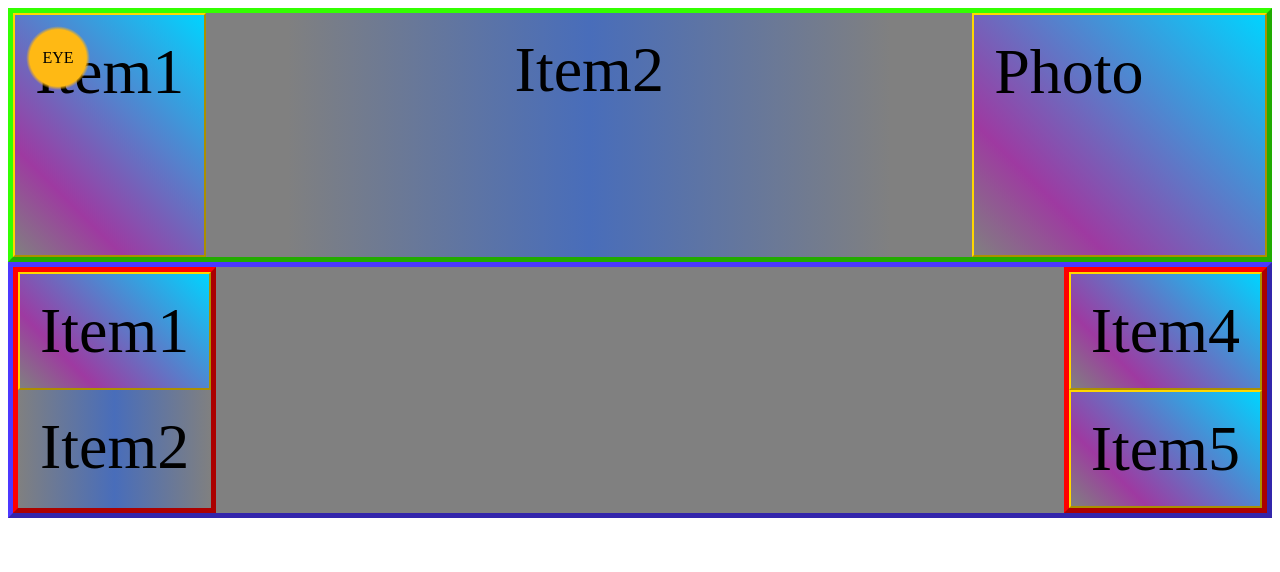
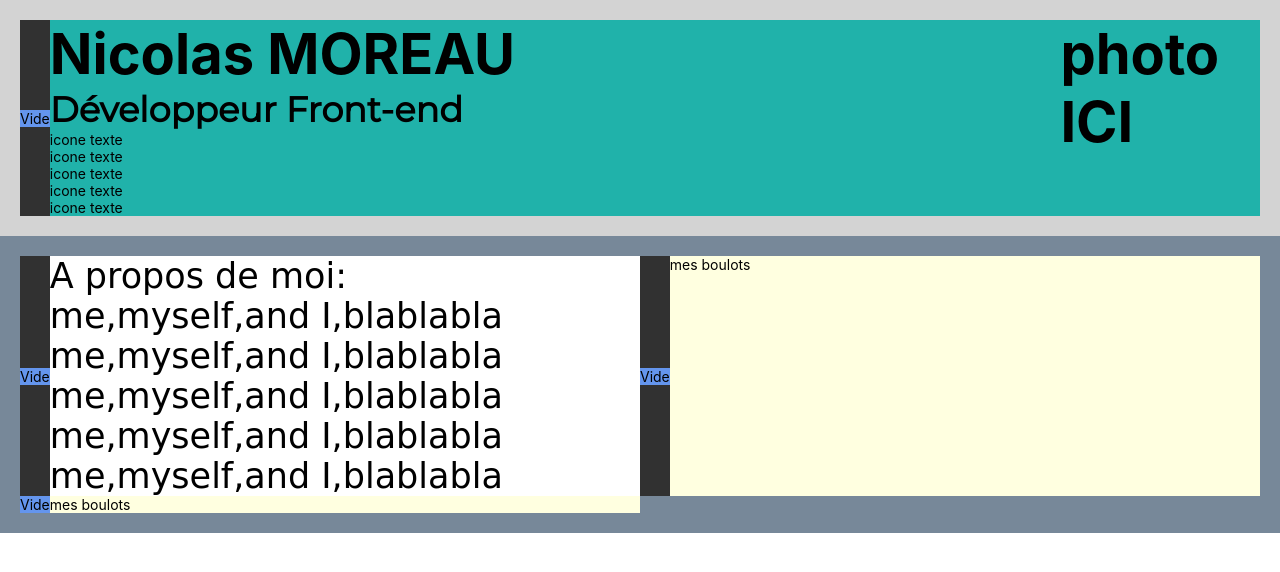
Before and after one commit to Nicolas2Moreau/projetCV, a plain HTML site: page index.html in a window 1280 px wide. Drawn offline with Linux system fonts and the light colour scheme; a web font is replaced by a local one.

Commit message:
New frame template

```diff
--- /dev/null
+++ b/SAVE/style.css
@@ -0,0 +1,78 @@
+.btn-wrapper{
+    display: flex;
+}
+
+.flex-container {
+    /* flex-wrap: wrap; */
+    flex-direction: column;
+    background-color: grey;
+    display: flex;
+    /* padding: 10px; */
+    border: 5px outset rgb(255, 0, 0);
+    justify-content: space-between;
+    /* border-color: black; */
+}
+.flex-header {
+    background-color: grey;
+    display: flex;
+    /* padding: 10px; */
+    border: 5px outset rgb(51, 255, 0);
+    justify-content: space-between;
+    /* border-color: black; */
+}
+.flex-main {
+    flex-wrap: wrap;
+    background-color: grey;
+    display: flex;
+    /* padding: 10px; */
+    border: 5px outset rgb(76, 56, 255);
+    justify-content: space-between;
+    /* border-color: black; */
+}
+.btn-txt{
+    margin: auto;
+}
+.btn-test{
+    position: absolute;
+
+    height: 100px;
+    width: 100px;
+    background: rgb(255,185,20);
+    background: radial-gradient(circle, rgba(255,185,20,1) 40%, rgba(0,212,255,0) 45%);
+    /* margin: auto; */
+}
+.btn-test:hover{
+    background: crimson;
+}
+
+.flex-item-global {
+    font-size: 4rem;
+
+    padding: 20px;
+    background: rgb(255, 255, 255);
+    background: linear-gradient(45deg, rgba(255, 255, 255, 0) 0%, rgba(177, 13, 182, 0.6113795860140931) 25%, rgba(0, 212, 255, 1) 100%);
+    border: 2px outset gold;
+}
+
+.flex-item1 {
+    text-align: center;
+    /* width: 50%; */
+    /* flex-basis: 45%; */
+}
+
+.flex-item2 {
+    text-align: center;
+    background: rgb(0, 0, 0);
+    background: linear-gradient(90deg, rgba(0, 0, 0, 0) 0%, rgba(37, 97, 223, 0.6113795860140931) 50%, rgba(0, 0, 0, 0) 100%);
+    /* width: 45%; */
+    border: 0px;
+    flex-basis: 45%;
+}
+
+.flex-item3 {
+    height: 200px;
+    flex-basis: 20%;
+}
+
+/* .flex-item4{} */
+/* .flex-item5{} */
--- a/index.html
+++ b/index.html
@@ -6,51 +6,66 @@
     <meta http-equiv="X-UA-Compatible" content="IE=edge">
     <meta name="viewport" content="width=device-width, initial-scale=1.0">
     <link rel="stylesheet" href="style.css">
-    <title>Ceci est un onglet</title>
+    <!-- external links START -->
+    <link rel="preconnect" href="https://fonts.googleapis.com">
+    <link rel="preconnect" href="https://fonts.gstatic.com" crossorigin>
+    <link href="https://fonts.googleapis.com/css2?family=Montserrat&display=swap" rel="stylesheet">
+    <link href="https://fonts.googleapis.com/css2?family=MonteCarlo&family=Montserrat&display=swap" rel="stylesheet">
+    <!-- external links END  -->
+    <title>Mon CV</title>
 </head>
 
 <body>
-    <div class="btn-test btn-wrapper">
-        <div class="btn-txt">EYE</div>
+    <div class="flex-container header">
+        <div class="header-item decor">
+            <div class="empty">
+                <p>Vide</p>
+            </div>
+        </div>
+        <div class="header-item flex-container flex-column">
+            <H1>Nicolas MOREAU</H1>
+            <h2>Développeur Front-end</h2>
+            <div class="contact">
+                <p>icone texte</p>
+                <p>icone texte</p>
+                <p>icone texte</p>
+                <p>icone texte</p>
+                <p>icone texte</p>
+            </div>
+        </div>
+        <div class="header-item">
+            <H1>photo ICI</H1>
+        </div>
+    </div>
+    <div class="flex-container main">
+        <aside class="profil">
+            <div class="header-item decor">
+                <div class="empty">
+                    <p>Vide</p>
+                </div>
+            </div>
+            <p id="cursive"><span>A propos de moi: <br></span>me,myself,and I,blablabla me,myself,and I,blablabla
+                me,myself,and I,blablabla me,myself,and I,blablabla me,myself,and I,blablabla </p>
+        </aside>
+        <div class="xp">
+            <div class="header-item decor">
+                <div class="empty">
+                    <p>Vide</p>
+                </div>
+            </div>
+            mes boulots
+        </div>
+        <div class="xp">
+            <div class="header-item decor">
+                <div class="empty">
+                    <p>Vide</p>
+                </div>
+            </div>
+            mes boulots
+
+        </div>
 
     </div>
-
-    <div class="flex-header">
-        <div class="flex-item1 flex-item-global">
-            Item1
-        </div>
-        <div class="flex-item2 flex-item-global">
-            Item2
-        </div>
-        <div class="flex-item3 flex-item-global">
-            Photo
-        </div>
-        <!-- <div class="flex-item4 flex-item-global">
-                Item4
-            </div>
-            <div class="flex-item5 flex-item-global">
-                Item5
-            </div> -->
-    </div>
-    <div class="flex-main">
-        <aside class="flex-container">
-            <div class="flex-item1 flex-item-global">
-                Item1
-            </div>
-            <div class="flex-item2 flex-item-global">
-                Item2
-            </div>
-        </aside>
-        <aside class="flex-container">
-            <div class="flex-item4 flex-item-global">
-                Item4
-            </div>
-            <div class="flex-item5 flex-item-global">
-                Item5
-            </div>
-        </aside>
-    </div>
-
 
 </body>
 
--- a/style.css
+++ b/style.css
@@ -1,78 +1,95 @@
-.btn-wrapper{
-    display: flex;
+/* BASE RULES start  */
+* {
+    margin: 0px;
 }
 
+html {
+    font-size: 14px;
+    margin: 0px;
+    background: white;
+    font-family: -apple-system, BlinkMacSystemFont, 'Segoe UI', Roboto, Oxygen, Ubuntu, Cantarell, 'Open Sans', 'Helvetica Neue', sans-serif;
+}
+
+h1 {
+    font-size: 4rem;
+    /* font-family: 'Montserrat', sans-serif; */
+}
+
+h2 {
+    font-size: 2.5rem;
+    font-family: 'Montserrat', sans-serif;
+}
+
+/* BASE RULES end  */
+
+/* GLOBAL FRAME start  */
 .flex-container {
-    /* flex-wrap: wrap; */
-    flex-direction: column;
-    background-color: grey;
     display: flex;
-    /* padding: 10px; */
-    border: 5px outset rgb(255, 0, 0);
-    justify-content: space-between;
-    /* border-color: black; */
+    flex-basis: 100%;
 }
-.flex-header {
-    background-color: grey;
-    display: flex;
-    /* padding: 10px; */
-    border: 5px outset rgb(51, 255, 0);
-    justify-content: space-between;
-    /* border-color: black; */
+
+.header {
+    padding: 20px;
+    background: lightgray;
+    justify-content: space-around;
 }
-.flex-main {
+
+.main {
     flex-wrap: wrap;
-    background-color: grey;
-    display: flex;
-    /* padding: 10px; */
-    border: 5px outset rgb(76, 56, 255);
-    justify-content: space-between;
-    /* border-color: black; */
+    padding: 20px;
+    background: lightslategrey;
 }
-.btn-txt{
+
+/* GLOBAL FRAME end  */
+
+.header-item {
+    /* flex-basis: content; */
+    background: lightseagreen;
+    /* height: 200px; */
+}
+
+.empty {
+    background: cornflowerblue;
     margin: auto;
 }
-.btn-test{
-    position: absolute;
 
-    height: 100px;
-    width: 100px;
-    background: rgb(255,185,20);
-    background: radial-gradient(circle, rgba(255,185,20,1) 40%, rgba(0,212,255,0) 45%);
-    /* margin: auto; */
-}
-.btn-test:hover{
-    background: crimson;
+.decor {
+    display: flex;
+    flex-direction: column;
+
+    background-color: rgb(49, 49, 49);
 }
 
-.flex-item-global {
-    font-size: 4rem;
-
-    padding: 20px;
-    background: rgb(255, 255, 255);
-    background: linear-gradient(45deg, rgba(255, 255, 255, 0) 0%, rgba(177, 13, 182, 0.6113795860140931) 25%, rgba(0, 212, 255, 1) 100%);
-    border: 2px outset gold;
+.flex-column {
+    flex-direction: column;
 }
 
-.flex-item1 {
-    text-align: center;
-    /* width: 50%; */
-    /* flex-basis: 45%; */
+.profil {
+    display: flex;
+    flex-basis: 50%;
+    background: white;
+    /* flex-shrink: 0; */
+    /* flex: auto; */
+
 }
 
-.flex-item2 {
-    text-align: center;
-    background: rgb(0, 0, 0);
-    background: linear-gradient(90deg, rgba(0, 0, 0, 0) 0%, rgba(37, 97, 223, 0.6113795860140931) 50%, rgba(0, 0, 0, 0) 100%);
-    /* width: 45%; */
-    border: 0px;
-    flex-basis: 45%;
+.xp {
+    display: flex;
+    flex-basis: 50%;
+    /* flex-shrink: 0; */
+    background: lightyellow;
+    /* flex: auto; */
 }
 
-.flex-item3 {
-    height: 200px;
-    flex-basis: 20%;
+#cursive {
+    font-family: 'MonteCarlo', cursive;
+    font-size: 2.5rem;
 }
 
-/* .flex-item4{} */
-/* .flex-item5{} */
+
+@media screen and (max-width: 720px) {
+    .main {
+        flex-direction: column;
+    }
+
+}
```
Also changed, not shown: SAVE/index.html (added, +57 -0 lines), SAVE/script.js (added), 2 other files.
